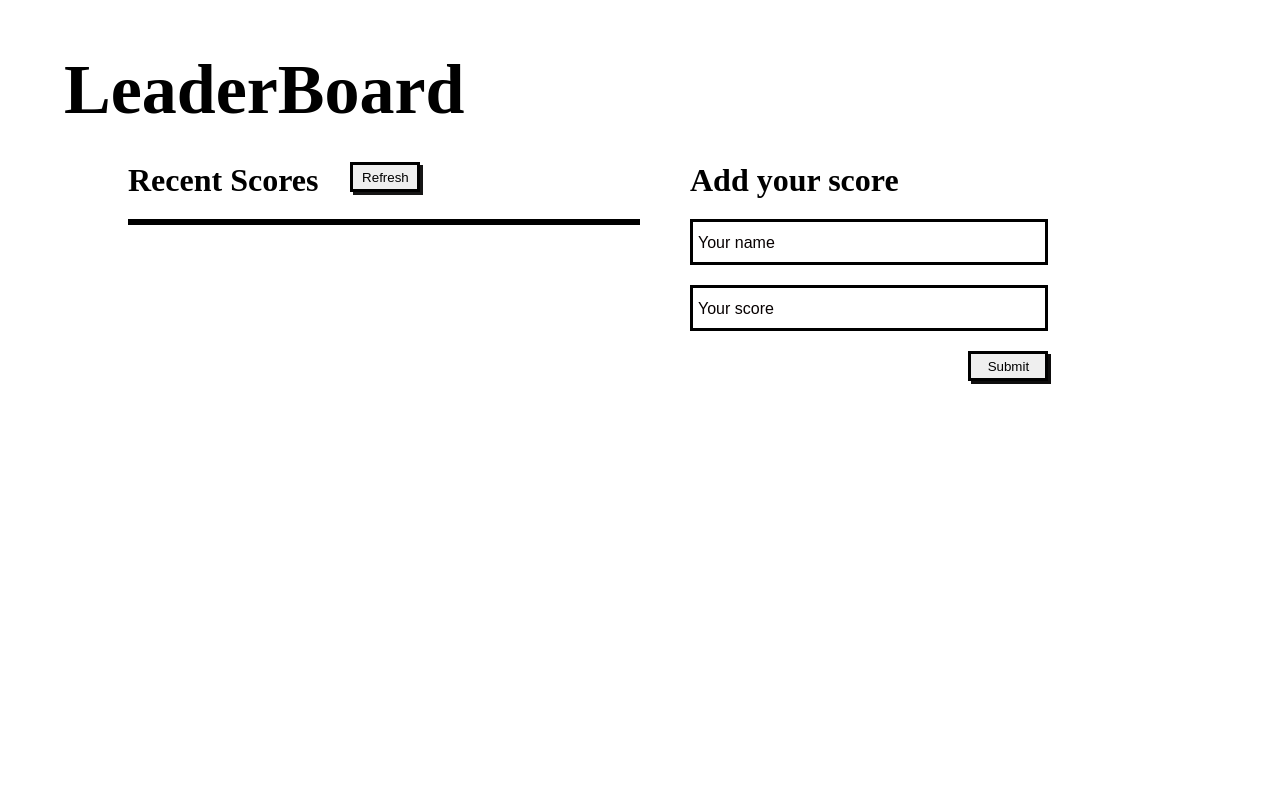
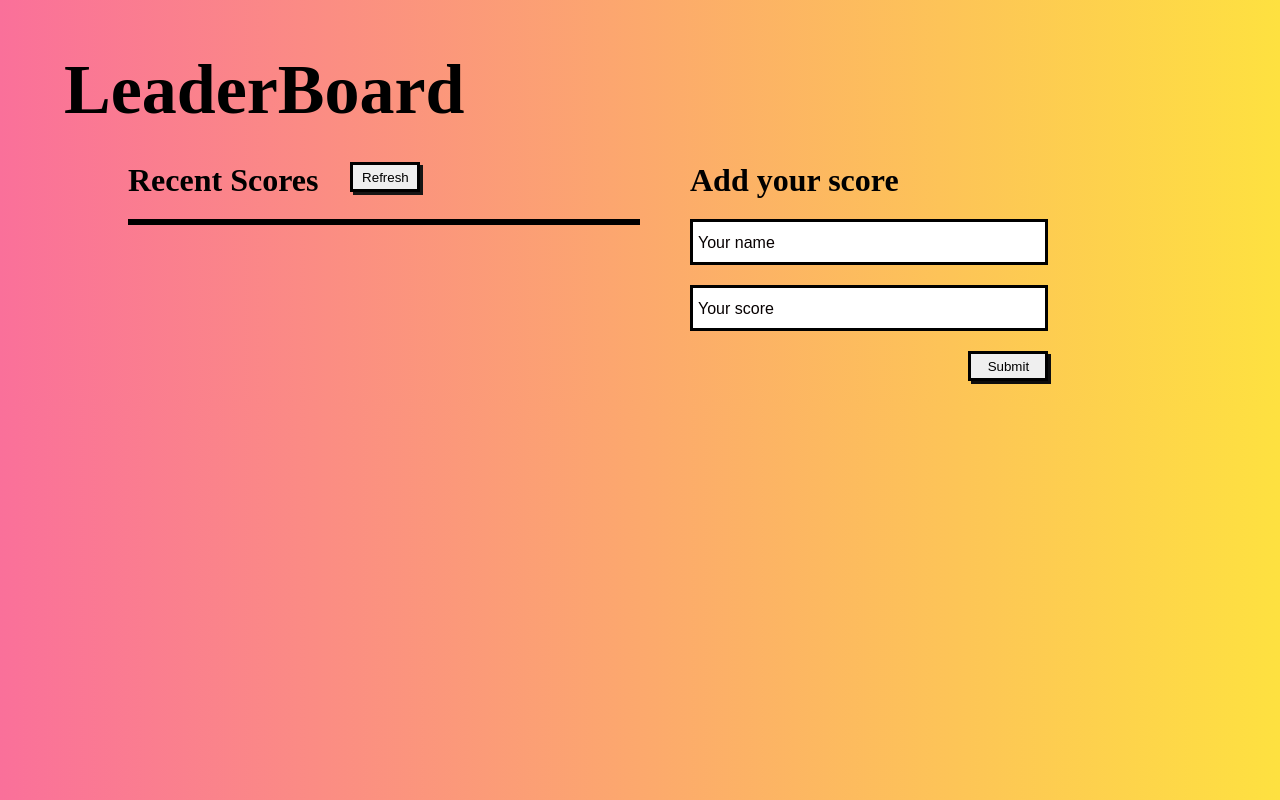
Before and after one commit to assadounto/Leader-board, a website built with webpack: page src/template.html in a window 1280 px wide. Built offline with nearby package versions, Linux system fonts and the light colour scheme; no server answers.

Commit message:
add body gradient

```diff
--- a/src/styles/style.css
+++ b/src/styles/style.css
@@ -3,6 +3,9 @@
   margin: 0;
 }
 
+body {
+  background-image: linear-gradient(to right, #fa709a 0%, #fee140 100%);
+}
 .container {
   width: 80%;
   margin: auto;
```
